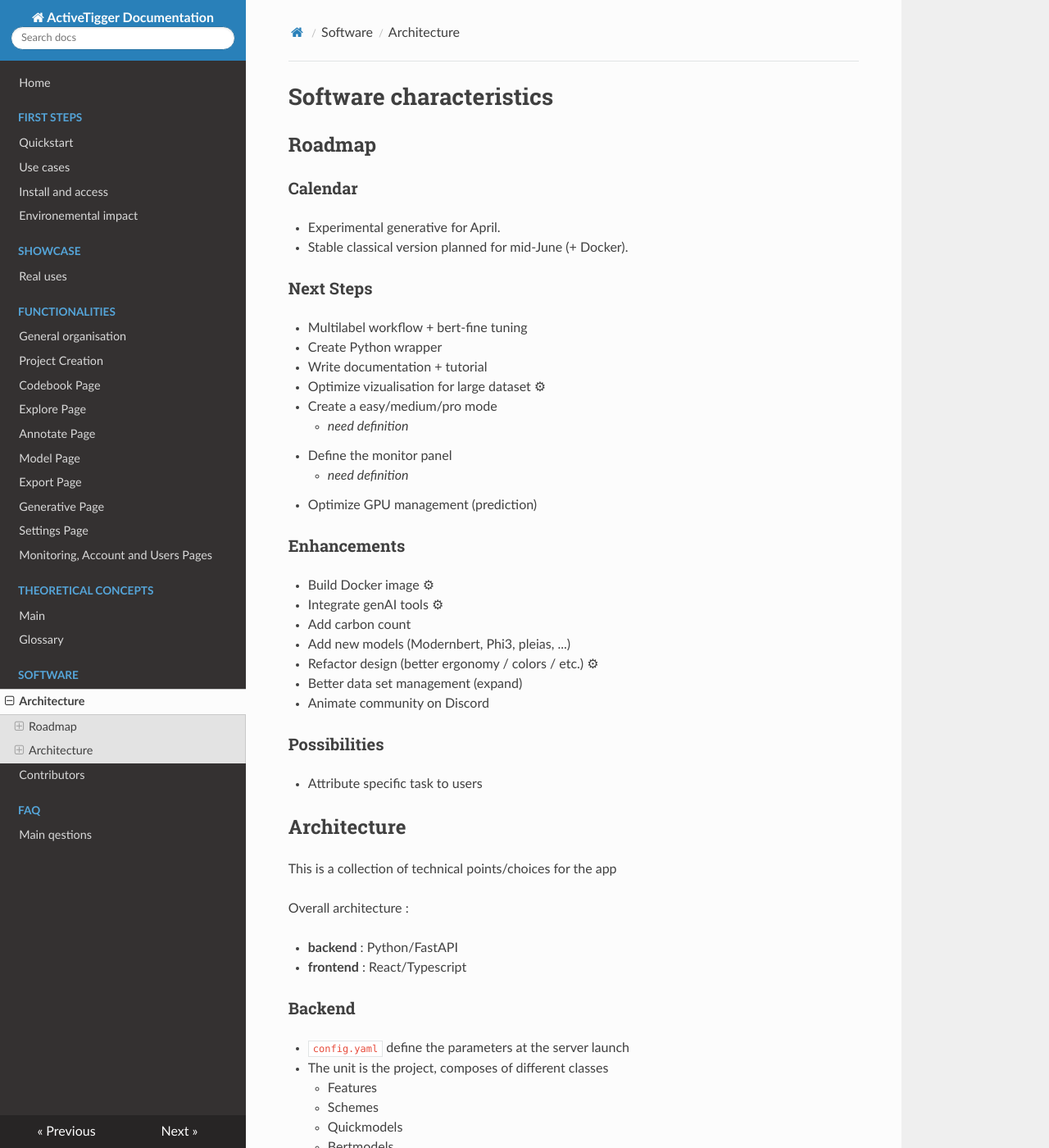
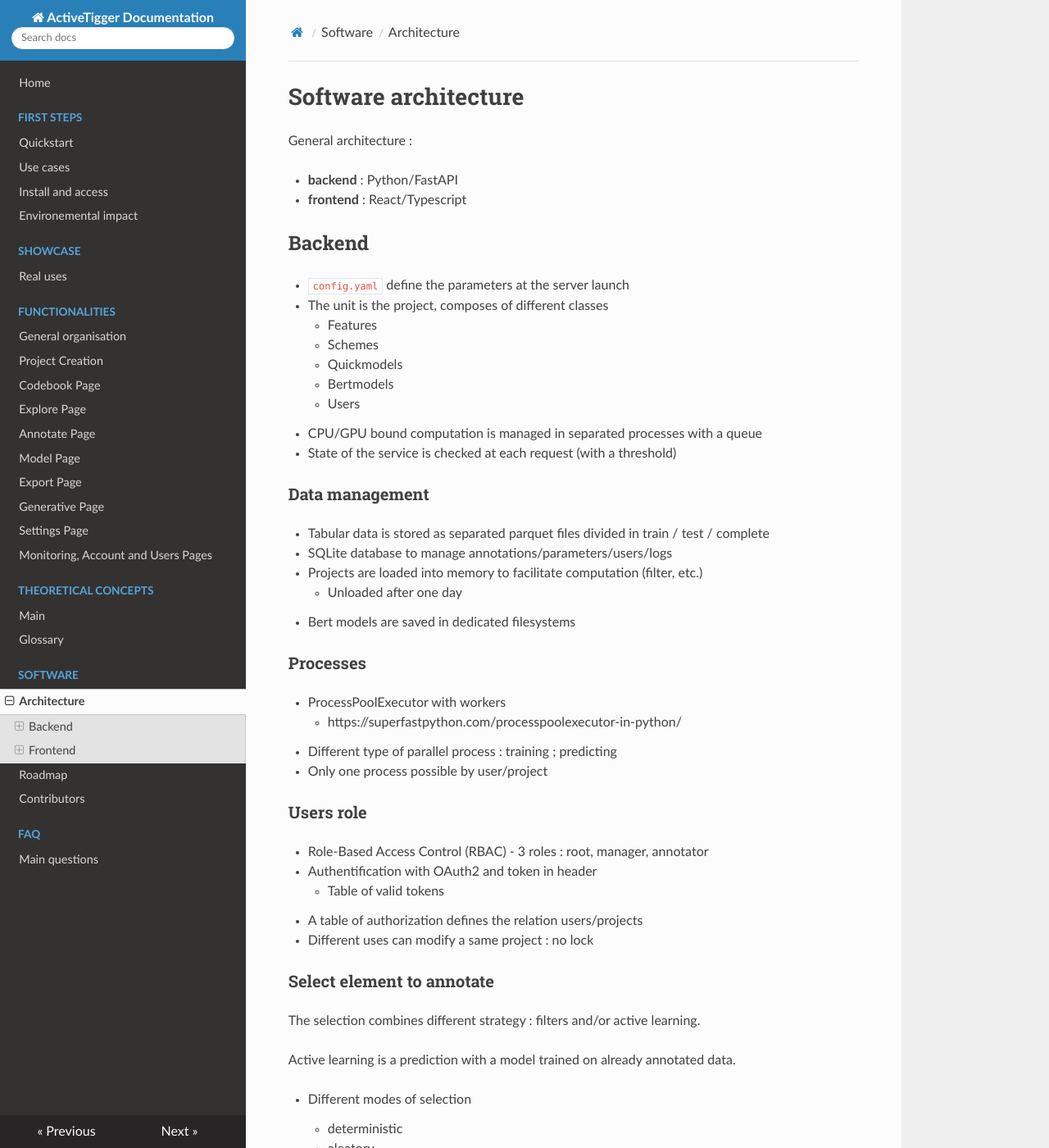
Before and after one commit to activetigger/documentation, an MkDocs documentation site: the page built from docs/software/software.md, in a window 1280 px wide and 1400 px high. Shown: the whole window at 82% size. Built offline with MkDocs 1.6.1, drawn with Linux system fonts in a browser that asks for light colours; nearby versions of some CDN libraries.

Commit message:
update software section

```diff
--- a/docs/software/software.md
+++ b/docs/software/software.md
@@ -1,47 +1,11 @@
-# Software characteristics
+# Software architecture
 
-## Roadmap
-
-### Calendar
-
-- Experimental generative for April.
-- Stable classical version planned for mid-June (+ Docker).
-
-### Next Steps
-
-- Multilabel workflow + bert-fine tuning
-- Create Python wrapper
-- Write documentation + tutorial
-- Optimize vizualisation for large dataset ⚙
-- Create a easy/medium/pro mode
-    - *need definition*
-- Define the monitor panel
-    - *need definition*
-- Optimize GPU management (prediction)
-
-### Enhancements
-
-- Build Docker image ⚙
-- Integrate genAI tools ⚙
-- Add carbon count
-- Add new models (Modernbert, Phi3, pleias, ...)
-- Refactor design (better ergonomy / colors / etc.) ⚙
-- Better data set management (expand)
-- Animate community on Discord
-
-### Possibilities
-- Attribute specific task to users
-
-## Architecture
-
-This is a collection of technical points/choices for the app
-
-Overall architecture :
+General architecture :
 
 - **backend** : Python/FastAPI
 - **frontend** : React/Typescript
 
-### Backend
+## Backend
 
 - `config.yaml` define the parameters at the server launch
 - The unit is the project, composes of different classes
@@ -53,7 +17,7 @@ Overall architecture :
 - CPU/GPU bound computation is managed in separated processes with a queue
 - State of the service is checked at each request (with a threshold)
 
-#### Data management
+### Data management
 
 - Tabular data is stored as separated parquet files divided in train / test / complete
 - SQLite database to manage annotations/parameters/users/logs
@@ -61,14 +25,14 @@ Overall architecture :
     - Unloaded after one day
 - Bert models are saved in dedicated filesystems
 
-#### Processes
+### Processes
 
 - ProcessPoolExecutor with workers
     - https://superfastpython.com/processpoolexecutor-in-python/
 - Different type of parallel process : training ; predicting
 - Only one process possible by user/project
 
-#### Users role
+### Users role
 
 - Role-Based Access Control (RBAC) - 3 roles : root, manager, annotator
 - Authentification with OAuth2 and token in header
@@ -76,7 +40,7 @@ Overall architecture :
 - A table of authorization defines the relation users/projects
 - Different uses can modify a same project : no lock
 
-#### Select element to annotate
+### Select element to annotate
 
 The selection combines different strategy : filters and/or active learning.
 
@@ -94,9 +58,9 @@ Active learning is a prediction with a model trained on already annotated data.
     - proba / entropie
 
 
-### Frontend
+## Frontend
 
-#### State management
+### State management
 
 - Each project is described by its general state (not user specific)
     - Computed/computing elements
--- a/mkdocs.yml
+++ b/mkdocs.yml
@@ -24,9 +24,10 @@ nav:
       - Glossary: theoretical-concepts/glossary.md
   - Software:
       - Architecture: software/software.md
+      - Roadmap : software/roadmap.md
       - Contributors: software/contributors.md
   - FAQ:
-      - Main qestions: faq/faq.md
+      - Main questions: faq/faq.md
 
 markdown_extensions:
   - footnotes
```
Also changed, not shown: docs/functionalities/project-creation.md (+1 -1 lines), docs/software/contributors.md (+4 -8 lines), docs/software/roadmap.md (added, +13 -0 lines).
